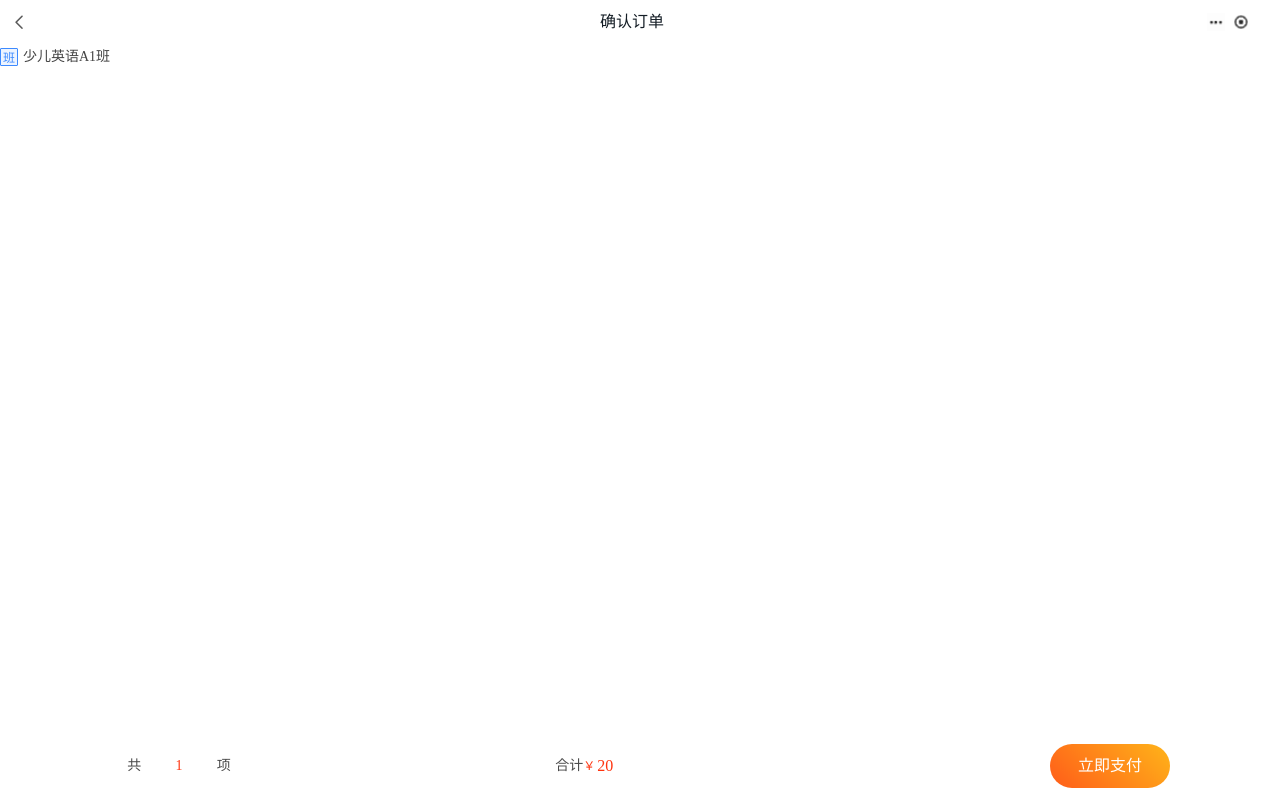
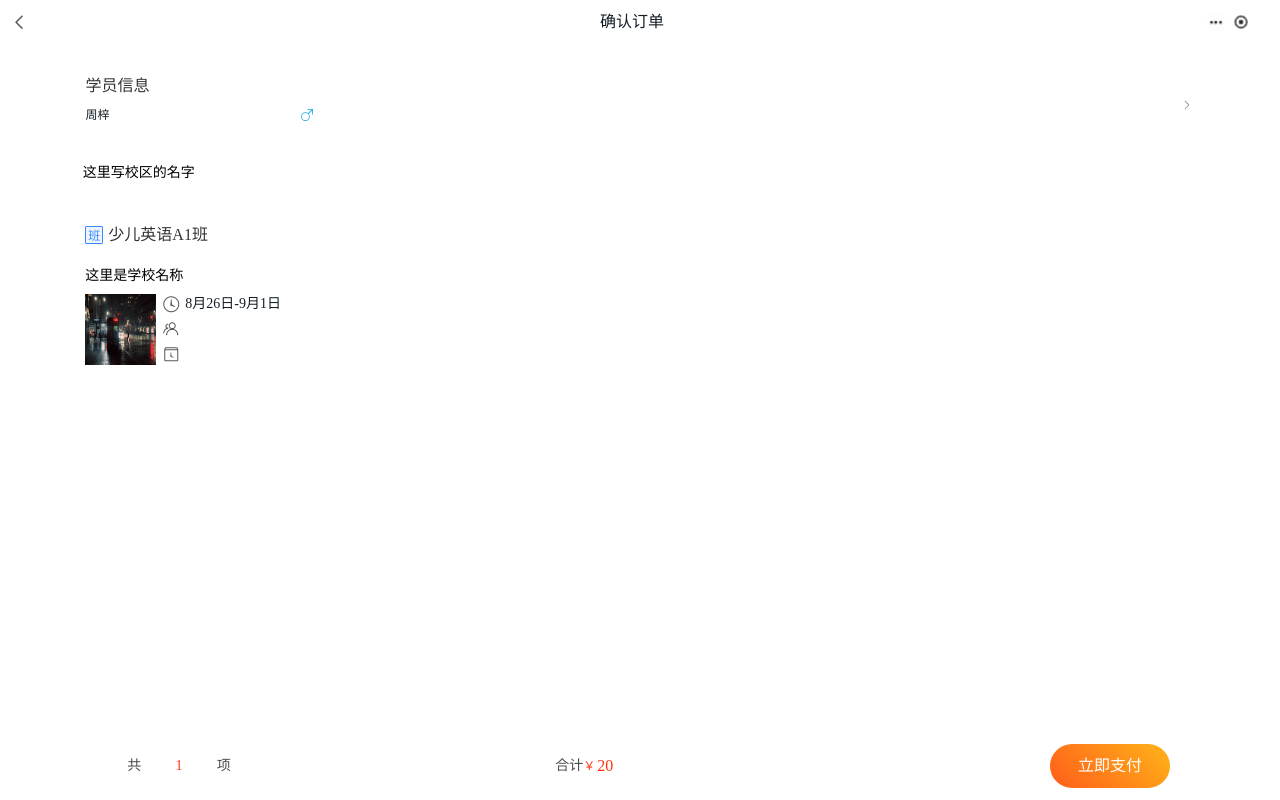
Before and after one commit to Shnul1/xiaobao_vue_project, a Vue app: page /product/purchase in a window 1280 px wide. Built offline with nearby package versions, Linux system fonts and the light colour scheme.

Commit message:
动态代码完善

```diff
--- a/src/assets/css/global.css
+++ b/src/assets/css/global.css
@@ -8,6 +8,7 @@ body,
 #app {
     height: 100%;
     width: 375px;
+    font-family: PingFangSC-Regular, PingFang SC;
 }
 
 html::-webkit-scrollbar {
--- a/src/components/component_purchase/purchase_info.vue
+++ b/src/components/component_purchase/purchase_info.vue
@@ -1,27 +1,61 @@
 <template>
     <div class="purchase-content">
         <div class="student-info">
-            <div class="student-info-title"></div>
-            <div class="student-name"></div>
+            <div class="student-info-container">
+                <div class="student-info-title">学员信息</div>
+                <div class="student-info-content">
+                    <div class="student-name">周梓</div>
+                    <img class="student-sex" :src="boy">
+                    <div class="student-phone"></div>
+                </div>
+            </div>
+            <div class="student-info-btn">
+                <img src="../../assets/images/右箭头.svg">
+            </div>
         </div>
         <div class="school-name">
-
+            <div class="school-name-text">这里写校区的名字</div>
         </div>
+        <div class="course-container">
             <div class="course-class">
                 <div class="course-class-icon">班</div>
                 <div class="course-class-name">{{$store.state.course[0].name}}</div>
+            </div>
+            <div class="course-content">
+                <div class="class-name">这里是学校名称</div>
+                <div class="course">
+                    <img class="course-img" :src='$store.state.course[0].url'>
+                    <div class="course-info">
+                        <div class="course-time">
+                            <van-icon name="underway-o" size=".18rem"/>
+                            <div class="course-time-date">{{$store.state.course[0].date}}</div>
+                        </div>
+                        <div class="course-teacher">
+                            <van-icon name="friends-o" size=".18rem"/>
+                            <div class="course-teacher-main"></div>
+                        </div>
+                        <div class="course-time-number">
+                            <van-icon name="tosend" size=".18rem"/>
+                            <div class="course-time-text"></div>
+                        </div>
+                    </div>
+                </div>
+            </div>
         </div>
     </div>
 </template>
 
 <script>
 export default {
-
+    data() {
+        return {
+            boy: require('../../assets/images/boy.svg'),
+        }
+    }
 }
 </script>
 
 <style lang="less" scoped>
-
 .purchase-content{
     display: flex;
     width: 100%;
@@ -31,11 +65,100 @@ export default {
     flex-direction: column;
 }
 
+.student-info{
+    display: flex;
+    flex-direction: row;
+    align-items: center;
+    justify-content: space-between;
+    width: 94.67%;
+    height: 11.09%;
+    margin: 1.5% 2.67% 0;
+    .student-info-container{
+        display: flex;
+        flex-direction: column;
+        width: 41%;
+        height: 60%;
+        justify-content: space-between;
+        margin-left: 4.23%;
+        .student-info-title{
+            width: 45%;
+            height: 45%;
+            font-size: .16rem;
+            font-family: PingFangSC-Medium, PingFang SC;
+            font-weight: 500;
+            color: #333333;
+            line-height: 100%;
+        }
+
+        .student-info-content{
+            width: 100%;
+            height: 41%;
+            display: flex;
+            flex-direction: row;
+            align-items: center;
+            justify-content: space-between;
+            .student-name{
+                min-width: .24rem;
+                height: .18rem;
+                font-size: .12rem;
+                font-family: PingFangSC-Regular, PingFang SC;
+                font-weight: 400;
+                color: #151E26;
+                line-height: .18rem;
+            }
+            .student-sex{
+                width: .16rem;
+                height: .16rem;
+
+            }
+            .student-phone{
+                width: .77rem;
+                height: .18rem;
+                font-size: .12rem;
+                font-family: PingFangSC-Regular, PingFang SC;
+                font-weight: 400;
+                color: #151E26;
+                line-height: .18rem;
+            }
+        }
+    }
+    .student-info-btn{
+        width: .16rem;
+        height: .16rem;
+        margin-right: 4.23%;
+    }
+
+}
+
+.school-name{
+    width: 94.67%;
+    height: 5.1%;
+    margin: 1.5% 2.67% 0;
+    display: flex;
+    align-items: center;
+    justify-content: center;
+    .school-name-text{
+        width: 92%;
+        height: 60%;
+        font-size: .14rem;
+        font-weight: 400;
+        color: #000000;
+        line-height: 100%;
+    }
+}
+
+.course-container{
+    width: 86.67%;
+    height: 1.7rem;
+    margin: 1.5% 2.67% 0;
+    padding: 0 4%;
     .course-class{
         display: flex;
         flex-direction: row;
-    height: .25rem;
+        width: 3.25rem;
+        height: .45rem;
         align-items: center;
+        border-bottom: .01rem rgba(25, 31, 37, 0.12);;
         .course-class-icon{
             width: .18rem;
             height: .18rem;
@@ -43,7 +166,6 @@ export default {
             border-radius: 1px;
             border: 1px solid #3D8AFF;
             font-size: .12rem;
-        font-family: PingFangSC-Medium, PingFang SC;
             font-weight: 500;
             color: #3D8AFF;
             text-align: center;
@@ -53,11 +175,58 @@ export default {
             width: 2.40rem;
             height: .2rem;
             margin-left: .05rem;
-        font-size: .14rem;
-        font-family: PingFangSC-Medium, PingFang SC;
+            font-size: .16rem;
             font-weight: 500;
-        color: #444444;
-        line-height: .20rem;
+            color: #333333;;
+            line-height: .2rem;
         }
     }
+}
+
+.course-content{
+    display: flex;
+    flex-direction: column;
+    width: 3.25rem;
+    height: 1.24rem;
+    .class-name{
+        width: 3.05rem;
+        height: .2rem;
+        font-size: .14rem;
+        font-weight: 400;
+        color: #000000;
+        line-height: .2rem;
+        margin: .08rem 0;
+    }
+    .course{
+        display: flex;
+        flex-direction: row;
+        align-items: center;
+        height: .71rem;
+
+        .course-img{
+            width: .71rem;
+            height: .71rem;
+        }
+    }
+
+}
+
+.course-time, .course-teacher, .course-time-number{
+    display: flex;
+    flex-direction: row;
+    height: .25rem;
+    align-items: center;
+    margin-left: .06rem;
+}
+
+.course-time-date{
+    width: 1.04rem;
+    height: .18rem;
+    margin-left: .05rem;
+    font-size: .14rem;
+    font-weight: 400;
+    color: #151E26;
+    line-height: .18rem;
+    font-size: .14rem;
+}
 </style>
```
Also changed, not shown: src/assets/images/右箭头.svg (added). Lines whose indentation alone changed are shown as unchanged.
